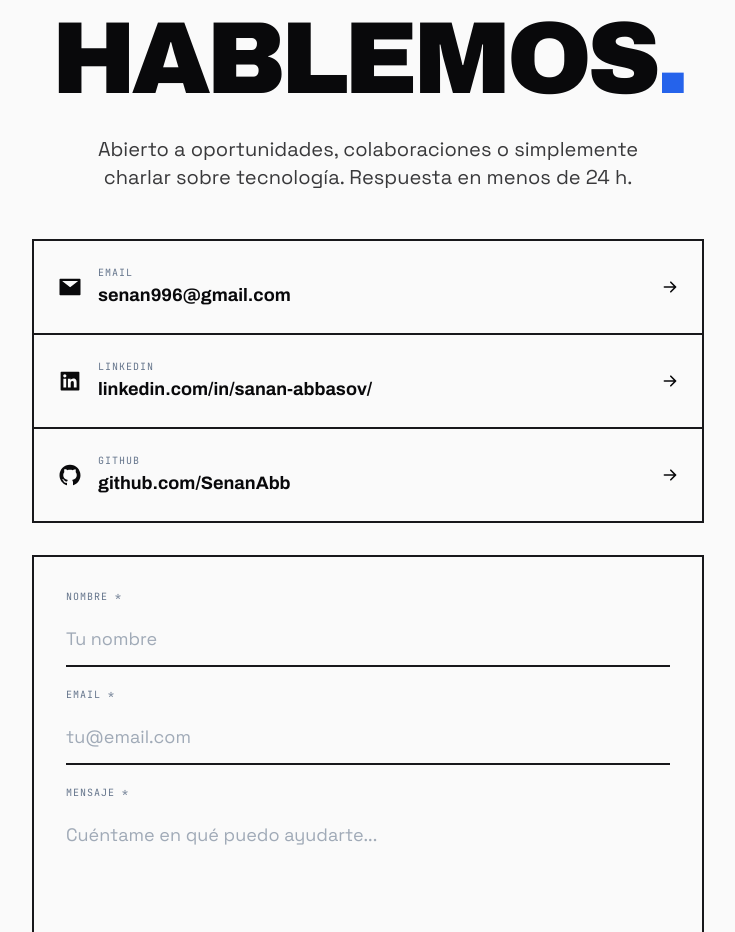
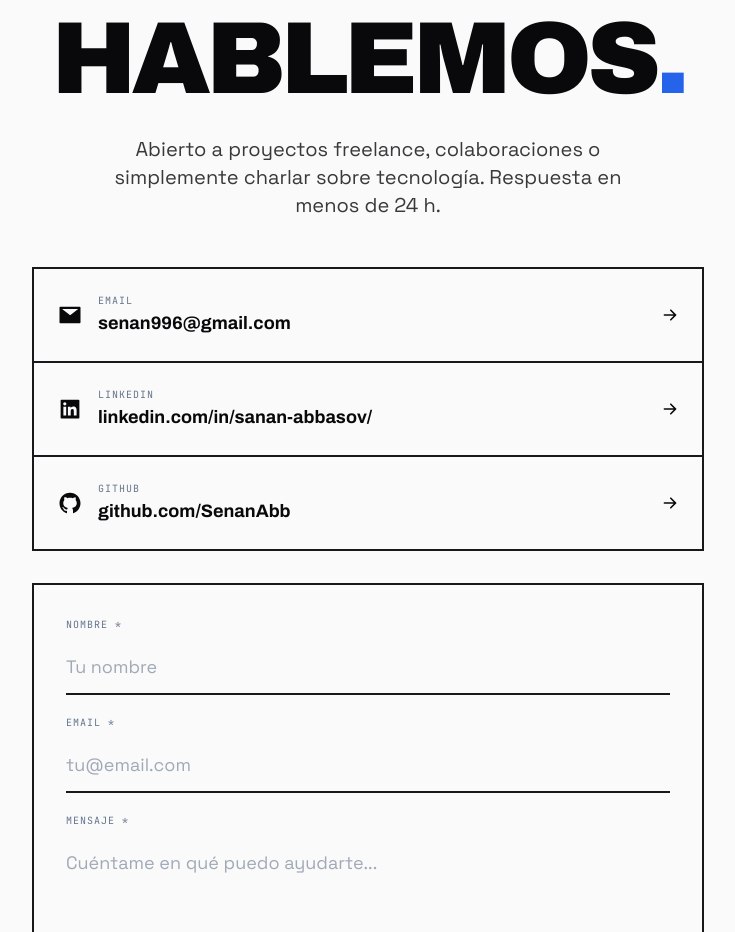
Before and after one commit to SenanAbb/portafolio-v2, a React (Vite) app: page / in a window 1280 px wide. Shown: the part 6400-7332 px from the top of the page, without its empty margins (272-1007 px from the left). Built offline with nearby package versions, Linux system fonts and the light colour scheme.

Commit message:
reajustes

```diff
--- a/src/components/sections/ContactSection.tsx
+++ b/src/components/sections/ContactSection.tsx
@@ -123,8 +123,8 @@ export const ContactSection = () => {
             variants={fadeInUp}
             className="text-lg sm:text-xl text-fg/80 leading-relaxed mt-8 max-w-xl"
           >
-            Abierto a oportunidades, colaboraciones o simplemente charlar sobre
-            tecnología. Respuesta en menos de 24 h.
+            Abierto a proyectos freelance, colaboraciones o simplemente charlar
+            sobre tecnología. Respuesta en menos de 24 h.
           </motion.p>
 
           <motion.ul
--- a/src/components/sections/ExperienceSection.tsx
+++ b/src/components/sections/ExperienceSection.tsx
@@ -26,12 +26,12 @@ const experiences = [
     company: 'Bosonit',
     period: 'nov. 2025 — jul. 2026',
     description:
-      'Desarrollo full stack para el Gobierno de La Rioja: plataforma de datos del sector vitivinícola y gateway SSO federado sobre un clúster Big Data. Front Angular, back Spring Boot, integración de identidad y despliegue en contenedores.',
-    technologies: ['Angular', 'Spring Boot', 'Keycloak', 'Apache Ambari', 'PostGIS', 'Elasticsearch', 'Docker'],
+      'Desarrollo full stack en proyectos de cliente, del front al back y el despliegue. Aplicaciones web con Angular y Spring Boot, integración de identidad y autenticación, plataformas de datos y infraestructura contenerizada.',
+    technologies: ['Angular', 'Spring Boot', 'Java', 'Keycloak', 'Apache Ambari', 'PostgreSQL', 'Docker'],
     achievements: [
-      'Plataforma ENODL de análisis y visualización de datos del vino',
-      'Gateway SSO federado que unifica el acceso al clúster Hadoop',
-      'Integración de flujos de autenticación (CAS, OIDC/Keycloak, JWT)',
+      'Desarrollo full stack de aplicaciones web para cliente',
+      'Integración de SSO y flujos de autenticación (CAS, OIDC/Keycloak, JWT)',
+      'Despliegue en contenedores y trabajo con plataformas Big Data',
     ],
   },
   {
```
